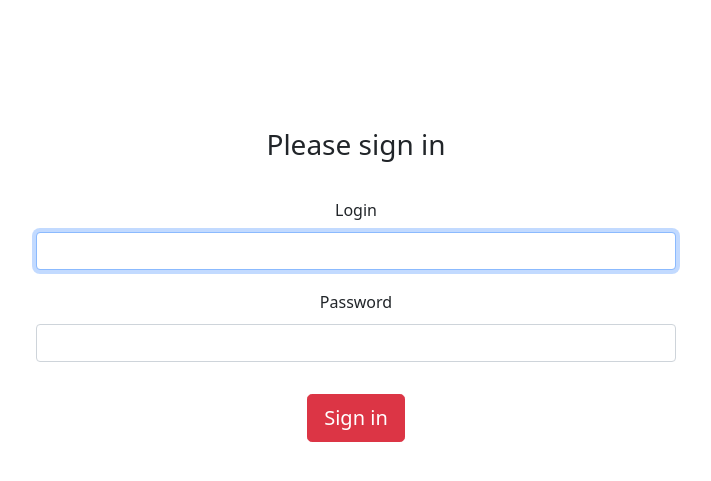
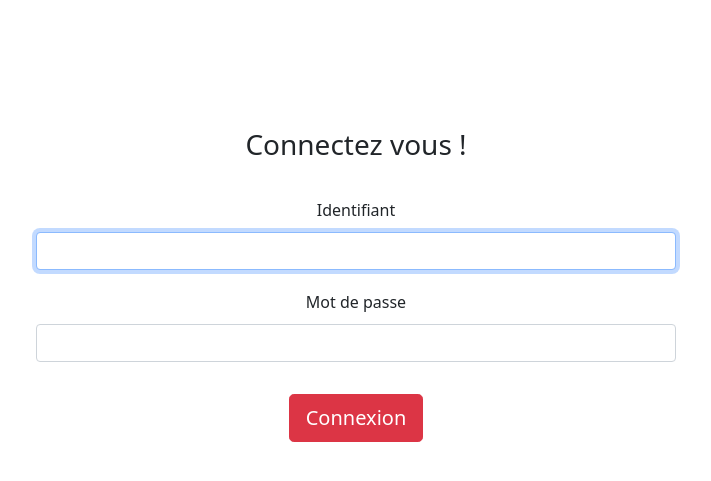
Before and after one commit to EdouardQ/GSB-Symfony, a Symfony app: template templates/security/login.html.twig in a window 1280 px wide. Shown: the part 16-497 px from the top of the page, without its empty margins (284-995 px from the left). Run offline with Twig, Linux system fonts and the light colour scheme; the template is opened without the code that fills it, so the values that code supplies are empty; some libraries are stand-ins or nearby versions.

Commit message:
Commit 0.24
- en to fr

```diff
--- a/templates/security/login.html.twig
+++ b/templates/security/login.html.twig
@@ -10,21 +10,21 @@
 
     {% if app.user %}
         <div class="mb-3">
-            You are logged in as {{ app.user.username }}, <a href="{{ path('security.logout') }}">Logout</a>
+            Vous êtes connecté en tant que{{ app.user.username }}, <a href="{{ path('security.logout') }}">Déconnexion</a>
         </div>
     {% endif %}
 
     <div class="login">
-        <h1 class="h3 mb-3 font-weight-normal">Please sign in</h1>
-        <label for="inputLogin">Login</label>
+        <h1 class="h3 mb-3 font-weight-normal">Connectez vous !</h1>
+        <label for="inputLogin">Identifiant</label>
         <input type="text" value="{{ last_username }}" name="login" id="inputLogin" class="form-control" required autofocus>
-        <label for="inputPassword">Password</label>
+        <label for="inputPassword">Mot de passe</label>
         <input type="password" name="password" id="inputPassword" class="form-control" required>
 
         <input type="hidden" name="_csrf_token"
             value="{{ csrf_token('authenticate') }}"
         >
-        <button class="btn_log btn btn-lg btn-danger" type="submit">Sign in</button>
+        <button class="btn_log btn btn-lg btn-danger" type="submit">Connexion</button>
     </div>
 
     {#
```
